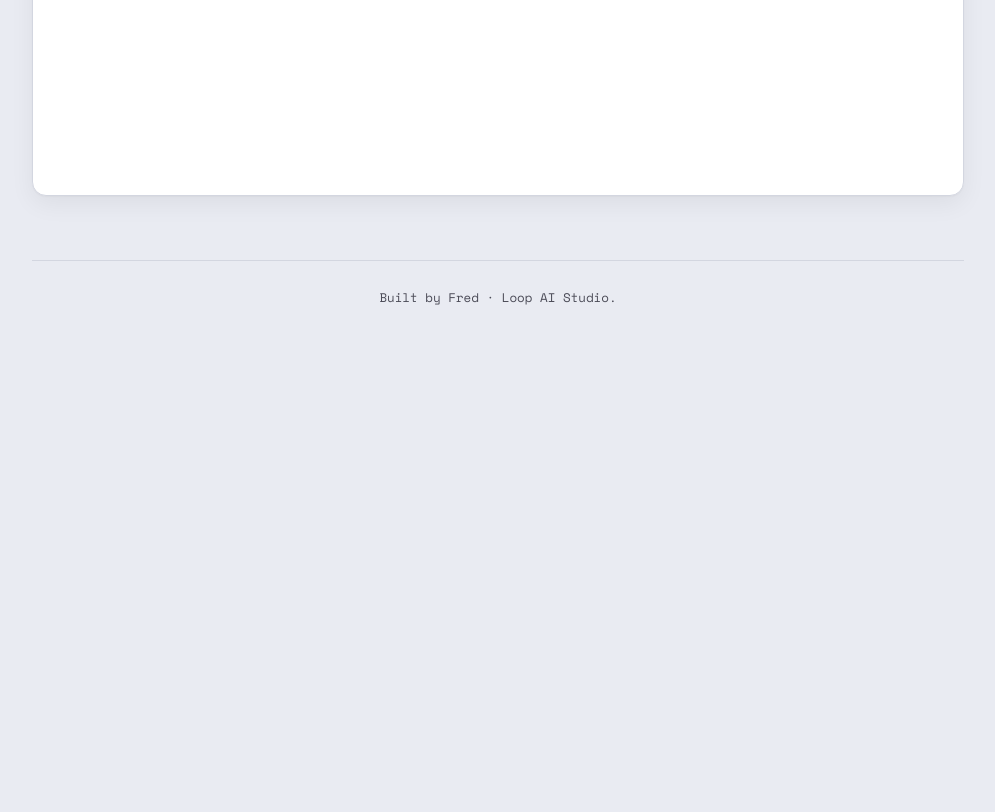
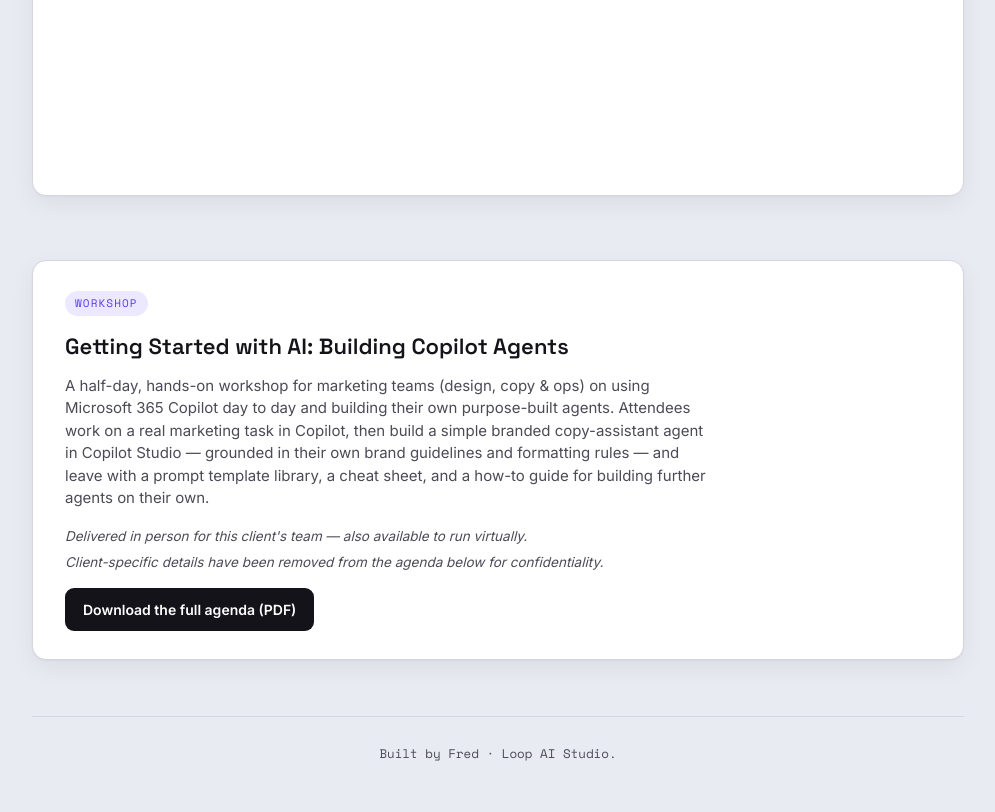
Before and after one commit to Fzinoo1/loop-ai-studio, a plain HTML site: page index.html in a window 1280 px wide. Shown: the part 1004-1816 px from the top of the page, without its empty margins (142-1137 px from the left). Before the commit the page ends 1360 px from the top, so only its background shows below. Drawn offline with nearby package versions, Linux system fonts and the light colour scheme.

Commit message:
Add downloadable workshop agenda with summary; remove debug test page

```diff
--- a/index.html
+++ b/index.html
@@ -334,6 +334,80 @@
     border-radius: 6px;
   }
 
+  /* ---------- Workshops ---------- */
+
+  section.workshops{
+    padding-bottom: 56px;
+  }
+
+  .workshop-card{
+    background: var(--bg-panel);
+    border: 1px solid var(--line);
+    border-radius: var(--radius);
+    box-shadow: var(--shadow);
+    padding: 28px 32px;
+  }
+
+  .workshop-kicker{
+    font-family: 'Space Mono', monospace;
+    font-size: 11px;
+    letter-spacing: 0.1em;
+    text-transform: uppercase;
+    color: var(--accent);
+    background: var(--accent-soft);
+    padding: 4px 10px;
+    border-radius: 100px;
+    display: inline-block;
+    margin-bottom: 14px;
+  }
+
+  .workshop-title{
+    font-family: 'Space Grotesk', sans-serif;
+    font-weight: 600;
+    font-size: 22px;
+    margin: 0 0 12px;
+  }
+
+  .workshop-summary{
+    font-size: 15px;
+    color: var(--ink-soft);
+    max-width: 68ch;
+    margin: 0 0 16px;
+  }
+
+  .workshop-note{
+    font-size: 13.5px;
+    color: var(--ink-soft);
+    font-style: italic;
+    margin: 0 0 6px;
+  }
+
+  .download-btn{
+    font-family: 'Inter', sans-serif;
+    font-weight: 600;
+    font-size: 14px;
+    background: var(--ink);
+    color: #fff;
+    border: none;
+    border-radius: 9px;
+    padding: 11px 18px;
+    cursor: pointer;
+    display: inline-flex;
+    align-items: center;
+    gap: 8px;
+    text-decoration: none;
+    margin-top: 10px;
+    transition: background 0.15s ease;
+  }
+
+  @media (prefers-reduced-motion: reduce){
+    .download-btn{ transition: none; }
+  }
+
+  .download-btn:hover{
+    background: var(--accent);
+  }
+
   /* ---------- Footer ---------- */
 
   footer{
@@ -377,6 +451,25 @@
       <div class="chat-empty" id="chatEmpty">
         <p>Pick an agent above to start the conversation.</p>
       </div>
+    </div>
+  </section>
+
+  <section class="workshops" aria-label="Workshops and training">
+    <div class="workshop-card">
+      <span class="workshop-kicker">Workshop</span>
+      <h2 class="workshop-title">Getting Started with AI: Building Copilot Agents</h2>
+      <p class="workshop-summary">
+        A half-day, hands-on workshop for marketing teams (design, copy &amp; ops) on using Microsoft 365
+        Copilot day to day and building their own purpose-built agents. Attendees work on a real marketing
+        task in Copilot, then build a simple branded copy-assistant agent in Copilot Studio — grounded in
+        their own brand guidelines and formatting rules — and leave with a prompt template library, a
+        cheat sheet, and a how-to guide for building further agents on their own.
+      </p>
+      <p class="workshop-note">Delivered in person for this client's team — also available to run virtually.</p>
+      <p class="workshop-note">Client-specific details have been removed from the agenda below for confidentiality.</p>
+      <a class="download-btn" href="CTI-Workshop-Agenda-Copilot-Agents.pdf" download>
+        Download the full agenda (PDF)
+      </a>
     </div>
   </section>
 
```
Also changed, not shown: test-lead.html (deleted, +0 -27 lines), 1 other file.
